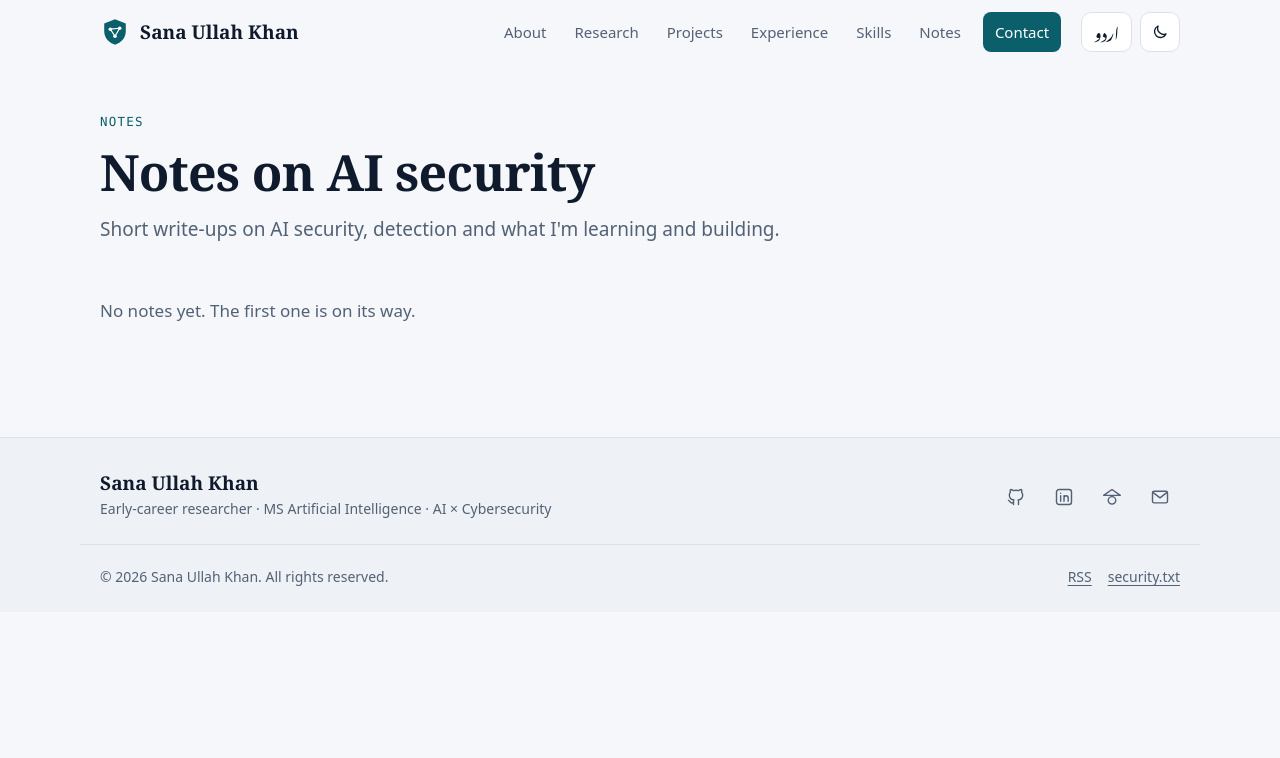
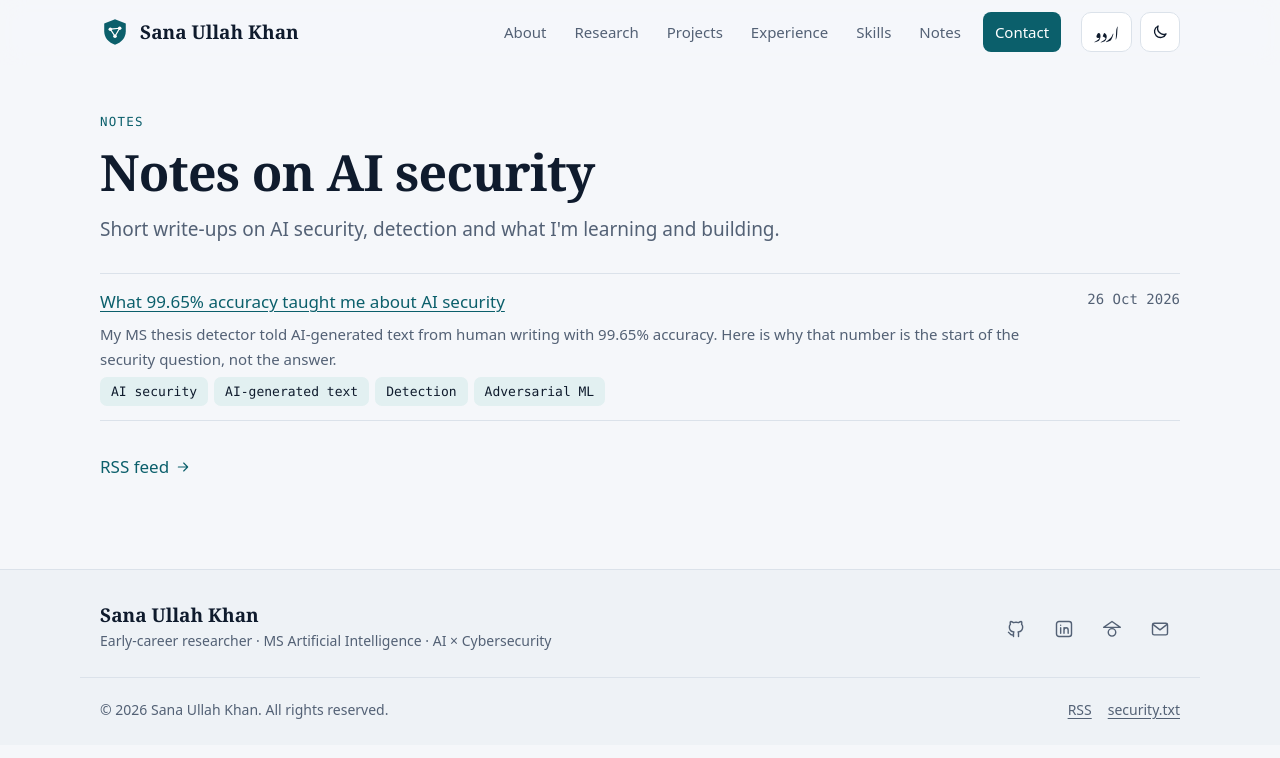
Before and after one commit to Sanaullah-Niazi/portfolio, a Jekyll site: the page built from blog/index.html, in a window 1280 px wide. Shown: the top 758 px of the page. Built offline with Jekyll 4.4.1, drawn with Linux system fonts in a browser that asks for light colours; some web fonts are replaced; part of the change alters nothing that is shown.

Commit message:
Add first note: what 99.65% accuracy taught me about AI security
Also scope the Notes list row styles to direct children so post tags render as normal chips.

Co-Authored-By: Claude Opus 5.5 <noreply@anthropic.com>
Claude-Session: https://claude.ai/code/session_01VSGh8cuyf6FuCK4GetSsrP

```diff
--- /dev/null
+++ b/_posts/2026-10-26-what-99-percent-accuracy-taught-me.md
@@ -0,0 +1,63 @@
+---
+title: "What 99.65% accuracy taught me about AI security"
+description: My MS thesis detector told AI-generated text from human writing with 99.65% accuracy. Here is why that number is the start of the security question, not the answer.
+tags: [AI security, AI-generated text, Detection, Adversarial ML]
+---
+
+A few years ago I lost money to an online scam. Later, a ransomware attack locked my files. Neither attack was clever, but both worked, and both left me with the same question: how do you stop something that looks normal until it is too late?
+
+That question followed me into my MS in Artificial Intelligence. Today it has a new twist. The message that tricks you no longer has to be written by a person. A language model can write a convincing bank alert, a fake job offer or a heartfelt plea for help in seconds, in good grammar, without the spelling mistakes we were all taught to look for.
+
+So for my thesis I set out to build a detector: a model that reads a piece of text and decides whether a human or an AI wrote it.
+
+## What I built
+
+I trained and compared four deep learning models on a balanced dataset of about 500,000 texts, half written by people and half generated by AI:
+
+- an **LSTM**, which reads text word by word and keeps a running memory;
+- a **fine-tuned BERT**, a transformer that looks at every word in the context of the whole passage;
+- **TF-IDF + BERT + LightGBM**, which mixes classic word statistics with BERT features and a gradient-boosted classifier;
+- a **hybrid BERT + LSTM**, where BERT understands the context and an LSTM on top reads it as a sequence.
+
+The hybrid won: **99.65% accuracy** and an **F1-score of 0.995**.
+
+I was proud of that number, and I still am. But the more I thought about where a detector like this would actually be used, the more I realised the number is where the security question starts, not where it ends.
+
+## Lesson 1: accuracy depends on what the world looks like
+
+My dataset was balanced: one human text for every AI text. That is the right way to train and compare models. It is not what an inbox looks like.
+
+Here is a simple thought experiment. Imagine 10,000 messages where only 100 are AI-generated, and say the detector is wrong 0.35% of the time on both kinds of text:
+
+- it catches almost all of the 100 AI messages;
+- but it also wrongly flags about 35 of the 9,900 human ones.
+
+Out of roughly 135 flagged messages, about a quarter are real people being accused of being machines. The model has not changed at all, only the world it works in.
+
+In security this is called the **base-rate problem**, and it is why SOC analysts drown in false alarms. A detector is only as useful as its false-positive rate at the scale it runs.
+
+## Lesson 2: attackers read the same papers we do
+
+A spam filter or a malware scanner does not face a fixed opponent. It faces someone who adapts. AI-text detection is no different. Paraphrasing a text, mixing human and machine writing, or switching to a newer model are all ways to slip past a detector trained on yesterday's data.
+
+A high score on a test set tells you how well a model handles the attacks it has already seen. It says much less about the ones it hasn't. This is the field of **adversarial machine learning**, and it is the main reason I want my next step to be in AI security itself. Building a detector is one half of the job. Making it hold up when someone is actively trying to break it is the other half.
+
+## Lesson 3: language is a security gap
+
+Most public datasets and detection tools are built for English. The scam messages people receive in Pakistan often aren't in English. They come in Urdu, or in Roman Urdu, Urdu typed in English letters, with its own spellings and slang.
+
+A detector that has never seen "aap ka account block ho gaya hai" will not protect the people who receive that message. That is why my current project is a scam and phishing detector for **English, Urdu and Roman Urdu**. The attackers already speak these languages, so our defences need to as well.
+
+## Lesson 4: a detector should give a signal, not a verdict
+
+Put the first three lessons together and one conclusion stands out. A model like mine should not be the judge. It should be one signal among several, alongside who sent the message, where the link points and whether the request makes sense, and the final decision on anything that matters should stay with a person.
+
+That is less exciting than "99.65% accurate AI detector", but it is how good security works: layers, not silver bullets.
+
+## Where I'm going next
+
+My thesis taught me how to build models that separate real from fake. It also showed me how much is still open: detectors that cope with real-world base rates, that hold up against adaptive attackers, and that work in the languages people actually use.
+
+That is the work I want to do next, in research and in security operations. If you are working on similar problems, I would be glad to hear from you. You can find me through the [contact form](/#contact).
+
+*A paper based on my thesis is in preparation. I will share it here when it is out.*
--- a/assets/css/main.css
+++ b/assets/css/main.css
@@ -334,7 +334,7 @@ ul, ol { margin: 0; padding: 0; list-style: none; }
 
 /* Notes */
 .post-list { display: grid; border-top: 1px solid var(--line); }
-.post-list li { display: flex; justify-content: space-between; gap: 16px; padding: 14px 0; border-bottom: 1px solid var(--line); }
+.post-list > li { display: flex; justify-content: space-between; gap: 16px; padding: 14px 0; border-bottom: 1px solid var(--line); }
 .post-list time { color: var(--muted); font: 14px/1.6 var(--mono); white-space: nowrap; }
 .empty { color: var(--muted); padding: 24px 0; }
 
@@ -589,7 +589,7 @@ html:not(.js) .radar { display: none; }
   .contact-list li { grid-template-columns: 34px minmax(0, 1fr); }
   .contact-list .label { display: none; }
   .grid, .projects-grid { grid-template-columns: 1fr; }
-  .post-list li { flex-direction: column; gap: 2px; }
+  .post-list > li { flex-direction: column; gap: 2px; }
   .skills-chart, .paper { padding: 20px; }
   .news-strip { grid-auto-flow: row; overflow: visible; gap: 14px; }
   .news-strip .news-item, [dir="rtl"] .news-strip .news-item { padding: 0 0 14px; border: 0; border-bottom: 1px solid var(--line); }
```
